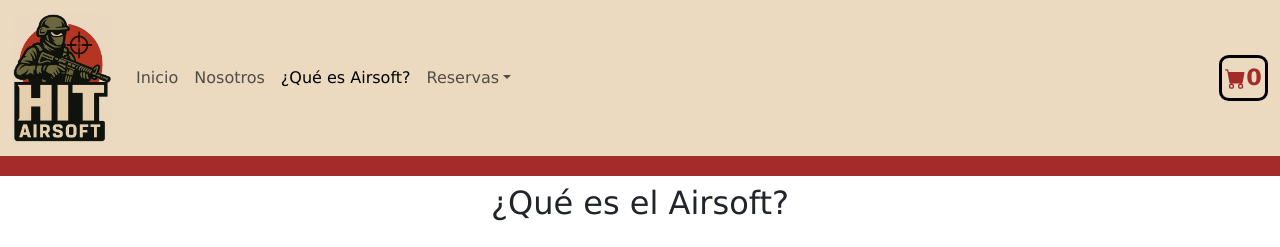
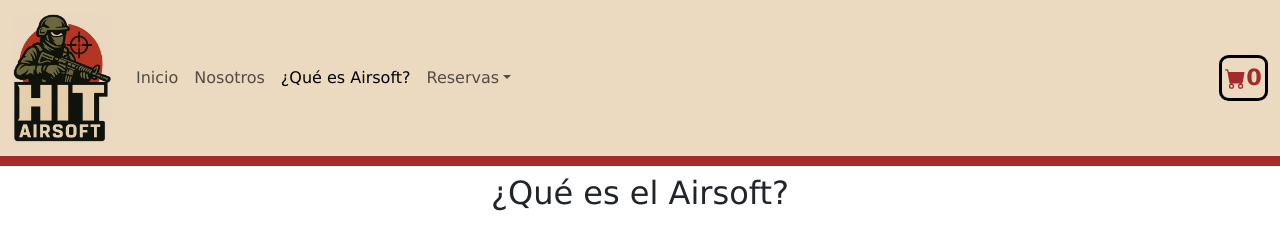
Before and after one commit to jesusmvzla/proyecto-react, a React (Vite) app: page /airsoft in a window 1280 px wide. Shown: the top 247 px of the page. Built offline with nearby package versions, Linux system fonts and the light colour scheme.

Commit message:
ajustes finales

```diff
--- a/src/components/Airsoft.jsx
+++ b/src/components/Airsoft.jsx
@@ -4,7 +4,6 @@ import "../css/app.css"
 const Airsoft = () => {
     return (
         <>
-        <div className='redBar'></div>
         <div className='Airsoft'>
             <h2>¿Qué es el Airsoft?</h2>
             <br />
```
Also changed, not shown: 1 other file (tests, documents, lock files or other folders).
